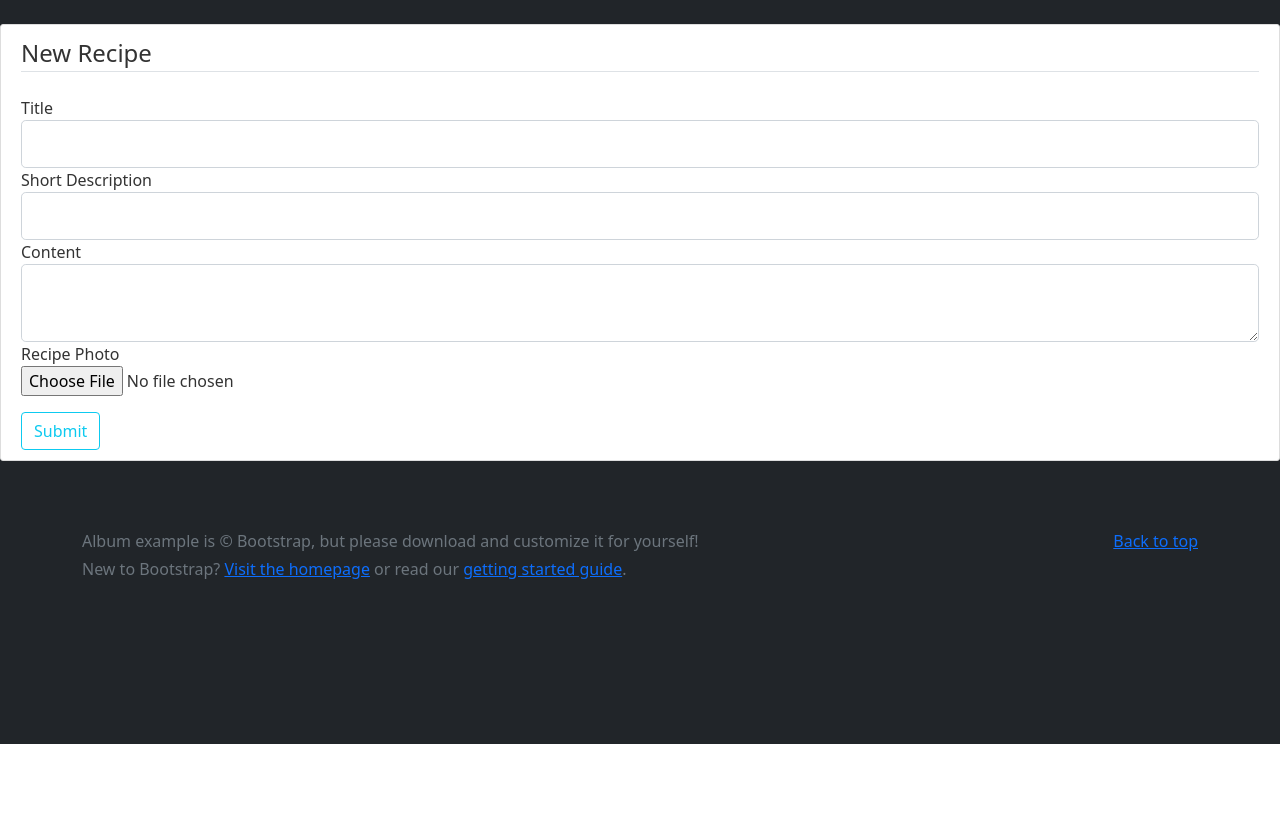
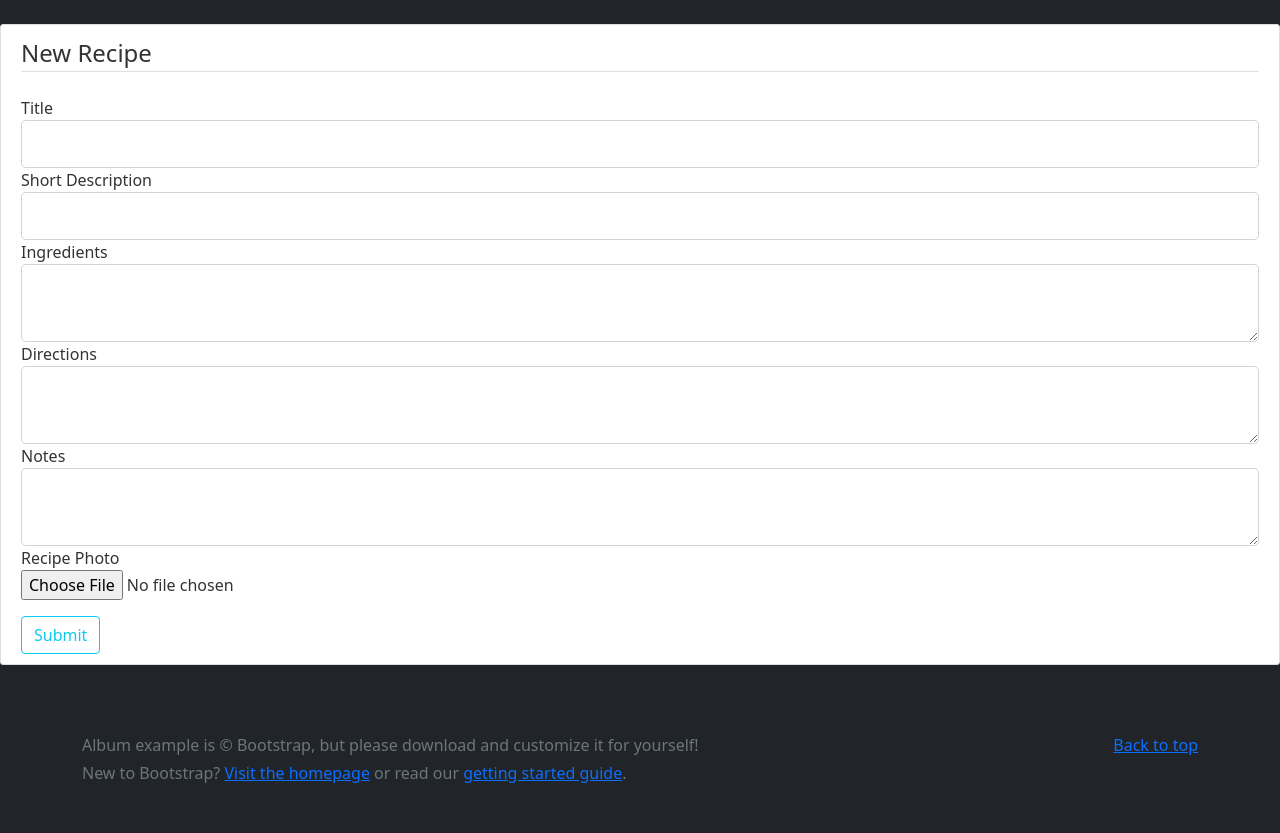
Before and after one commit to RyanWhipple/cookbook, a Flask app: page /recipe/new in a window 1280 px wide. Shown: the part 56-889 px from the top of the page. Before the commit the page ends 800 px from the top, so only its background shows below. Run offline with Flask 2, Linux system fonts and the light colour scheme; the visitor is signed in with stand-in values (Sample User, id 1); some libraries are stand-ins or nearby versions.

Commit message:
User: first/last name. Recipes: Ingredients, Notes

```diff
--- a/recipes2/models.py
+++ b/recipes2/models.py
@@ -13,6 +13,8 @@ def load_user(user_id):
 class User(db.Model, UserMixin):
     id          = db.Column(db.Integer, primary_key=True)
     username    = db.Column(db.String(20), unique=True, nullable=False)
+    first_name  = db.Column(db.String(40), unique=True, nullable=False)
+    last_name   = db.Column(db.String(40), unique=True, nullable=False)
     email       = db.Column(db.String(120), unique=True, nullable=False)
     image_file  = db.Column(db.String(20), nullable=False, default='default.jpg')
     password    = db.Column(db.String(60), nullable=False)
@@ -43,7 +45,9 @@ class Recipe(db.Model):
     short_description   = db.Column(db.String(255), nullable=False)
     image_file          = db.Column(db.String(20), nullable=False, default='default.jpg')
     date_posted         = db.Column(db.DateTime, nullable=False, default=datetime.utcnow)
-    content             = db.Column(db.Text, nullable=False)
+    ingredients         = db.Column(db.Text, nullable=False)
+    directions          = db.Column(db.Text, nullable=False)
+    notes               = db.Column(db.Text, nullable=False)
     user_id             = db.Column(db.Integer, db.ForeignKey('user.id'), nullable=False)
 
     def __repr__(self):
--- a/recipes2/recipes/forms.py
+++ b/recipes2/recipes/forms.py
@@ -4,8 +4,10 @@ from wtforms import StringField, SubmitField, TextAreaField
 from wtforms.validators import DataRequired
 
 class RecipeForm(FlaskForm):
-    title = StringField('Title', validators=[DataRequired()])
-    short_description = StringField('Short Description', validators=[DataRequired()])
-    picture = FileField('Recipe Photo', validators=[FileAllowed(['jpg', 'jpeg', 'png'])])
-    content = TextAreaField('Content', validators=[DataRequired()])
-    submit = SubmitField('Submit')
+    title               = StringField('Title', validators=[DataRequired()])
+    short_description   = StringField('Short Description', validators=[DataRequired()])
+    picture             = FileField('Recipe Photo', validators=[FileAllowed(['jpg', 'jpeg', 'png'])])
+    ingredients         = TextAreaField('Ingredients', validators=[DataRequired()])
+    directions          = TextAreaField('Directions', validators=[DataRequired()])
+    notes               = TextAreaField('Notes', validators=[DataRequired()])
+    submit              = SubmitField('Submit')
--- a/recipes2/recipes/routes.py
+++ b/recipes2/recipes/routes.py
@@ -19,7 +19,13 @@ def new_recipe():
         picture_file = save_picture(form.picture.data)
         print("picture_file: ", picture_file)
 
-        recipe = Recipe(title=form.title.data, short_description=form.short_description.data, image_file=picture_file, content=form.content.data, author=current_user)
+        recipe = Recipe(title               = form.title.data,
+                        short_description   = form.short_description.data,
+                        image_file          = picture_file,
+                        ingredients         = form.ingredients.data,
+                        directions          = form.directions.data,
+                        notes               = form.notes.data,
+                        author              = current_user)
         db.session.add(recipe)
         db.session.commit()
         flash('Your recipe has been created!','success')
--- a/recipes2/templates/create_recipe.html
+++ b/recipes2/templates/create_recipe.html
@@ -35,18 +35,46 @@
                         {{ form.short_description(class="form-control form-control-lg") }}
                 {% endif %}
             </div>
-            <!-- Recipe Content -->
+            <!-- Recipe Ingredients -->
             <div class="form-group">
-                {{ form.content.label(class="form-control-label") }}
-                {% if form.content.errors %}
-                    {{ form.content(class="form-control form-control-lg is-invalid") }}
+                {{ form.ingredients.label(class="form-control-label") }}
+                {% if form.ingredients.errors %}
+                    {{ form.ingredients(class="form-control form-control-lg is-invalid") }}
                     <div class="invalid-feedback">
-                        {% for error in form.content.errors %}
+                        {% for error in form.ingredients.errors %}
                             <span>{{ error }}</span>
                         {% endfor %}
                     </div>
                     {% else %}
-                        {{ form.content(class="form-control form-control-lg") }}
+                        {{ form.ingredients(class="form-control form-control-lg") }}
+                {% endif %}
+            </div>
+            <!-- Recipe Directions -->
+            <div class="form-group">
+                {{ form.directions.label(class="form-control-label") }}
+                {% if form.directions.errors %}
+                    {{ form.directions(class="form-control form-control-lg is-invalid") }}
+                    <div class="invalid-feedback">
+                        {% for error in form.directions.errors %}
+                            <span>{{ error }}</span>
+                        {% endfor %}
+                    </div>
+                    {% else %}
+                        {{ form.directions(class="form-control form-control-lg") }}
+                {% endif %}
+            </div>
+            <!-- Recipe Notes -->
+            <div class="form-group">
+                {{ form.notes.label(class="form-control-label") }}
+                {% if form.notes.errors %}
+                    {{ form.notes(class="form-control form-control-lg is-invalid") }}
+                    <div class="invalid-feedback">
+                        {% for error in form.notes.errors %}
+                            <span>{{ error }}</span>
+                        {% endfor %}
+                    </div>
+                    {% else %}
+                        {{ form.notes(class="form-control form-control-lg") }}
                 {% endif %}
             </div>
             <!-- Profile Picture -->
--- a/recipes2/users/routes.py
+++ b/recipes2/users/routes.py
@@ -17,7 +17,11 @@ def register():
     form = RegistrationForm()
     if form.validate_on_submit():
         hashed_password = bcrypt.generate_password_hash(form.password.data).decode('utf-8')
-        user = User(username=form.username.data, email=form.email.data, password=hashed_password)
+        user = User(first_name=form.username.data,
+                    last_name=form.username.data,
+                    username=form.username.data,
+                    email=form.email.data,
+                    password=hashed_password)
         db.session.add(user)
         db.session.commit()
         flash(f'Your account has been created!  You are now able to log in', 'success')
```
Also changed, not shown: recipes2/templates/recipe.html (+31 -50 lines), recipes2/templates/register.html (+32 -0 lines), recipes2/users/forms.py (+6 -4 lines), recipes2/site.db, recipes2/static/profile_pics/e8af9d82bede8740.jpg (added), site.db (added).
